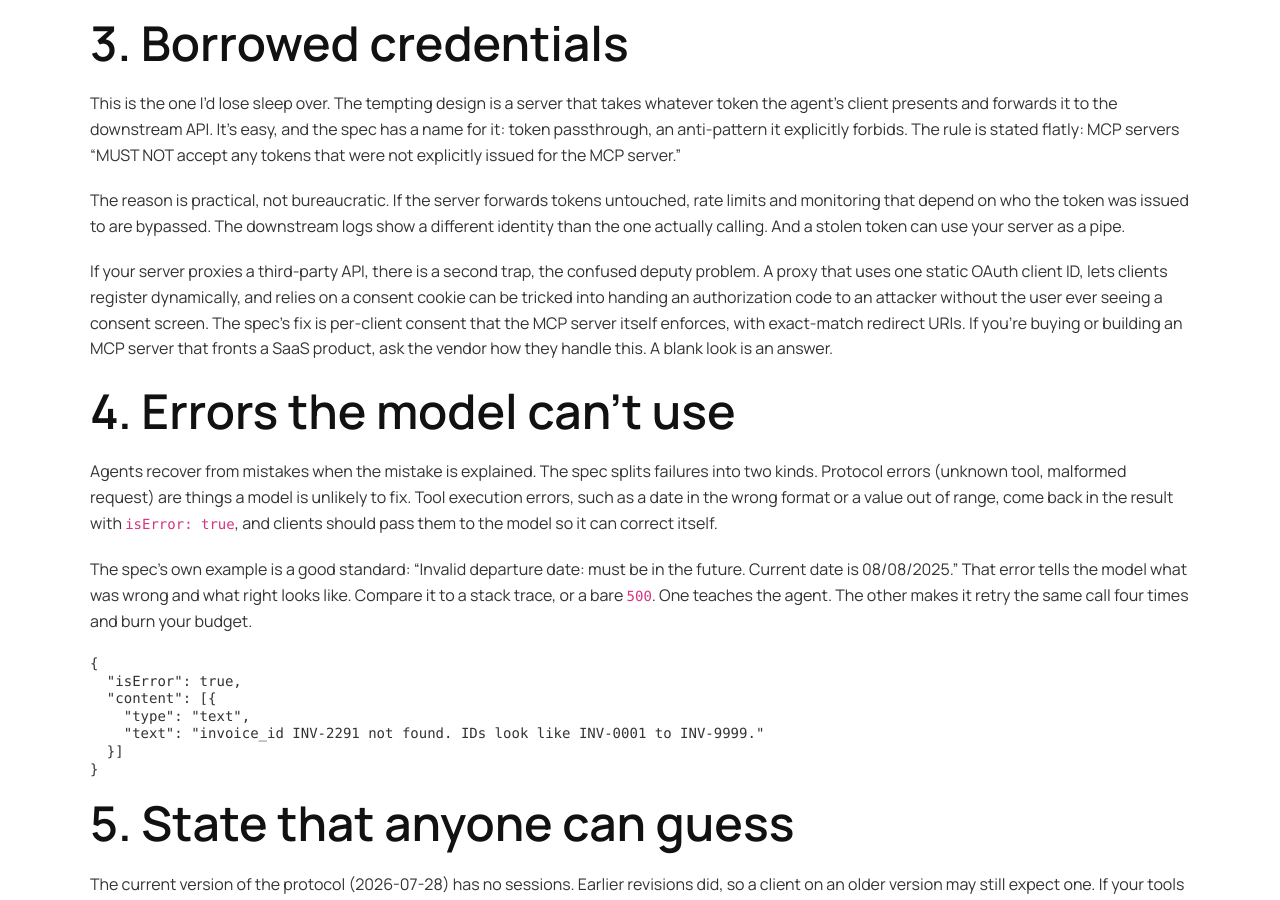
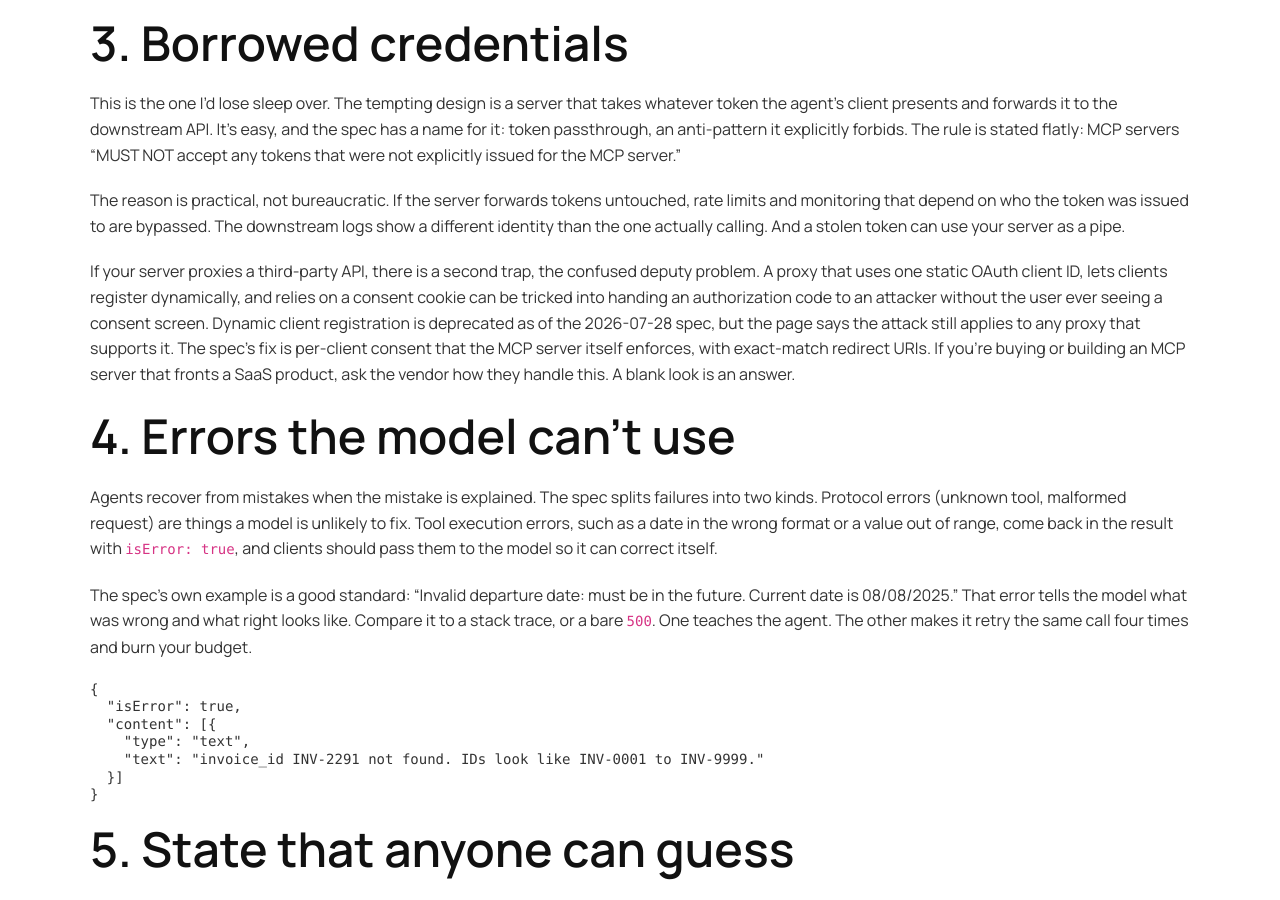
Before and after one commit to gritsa/www-gritsa.github.io, a Jekyll site: the page built from _posts/2026-10-07-mcp-servers-in-production-what-breaks-first.md, in a window 1280 px wide and 900 px high, scrolled down 2508 px. Built offline with Jekyll 4.4.1, drawn with Linux system fonts in a browser that asks for light colours; some of the changed text lies outside the part shown.

Commit message:
MCP post: note DCR deprecation in 2026-07-28 spec, point source link at final URL

```diff
--- a/_posts/2026-10-07-mcp-servers-in-production-what-breaks-first.md
+++ b/_posts/2026-10-07-mcp-servers-in-production-what-breaks-first.md
@@ -54,7 +54,7 @@ This is the one I'd lose sleep over. The tempting design is a server that takes
 
 The reason is practical, not bureaucratic. If the server forwards tokens untouched, rate limits and monitoring that depend on who the token was issued to are bypassed. The downstream logs show a different identity than the one actually calling. And a stolen token can use your server as a pipe.
 
-If your server proxies a third-party API, there is a second trap, the confused deputy problem. A proxy that uses one static OAuth client ID, lets clients register dynamically, and relies on a consent cookie can be tricked into handing an authorization code to an attacker without the user ever seeing a consent screen. The spec's fix is per-client consent that the MCP server itself enforces, with exact-match redirect URIs. If you're buying or building an MCP server that fronts a SaaS product, ask the vendor how they handle this. A blank look is an answer.
+If your server proxies a third-party API, there is a second trap, the confused deputy problem. A proxy that uses one static OAuth client ID, lets clients register dynamically, and relies on a consent cookie can be tricked into handing an authorization code to an attacker without the user ever seeing a consent screen. Dynamic client registration is deprecated as of the 2026-07-28 spec, but the page says the attack still applies to any proxy that supports it. The spec's fix is per-client consent that the MCP server itself enforces, with exact-match redirect URIs. If you're buying or building an MCP server that fronts a SaaS product, ask the vendor how they handle this. A blank look is an answer.
 
 ## 4. Errors the model can't use
 
@@ -104,7 +104,7 @@ One more caution from the spec: clients must treat tool annotations such as "rea
 
 None of this is exotic. It's the same discipline you'd apply to giving a new hire system access: decide the job, then grant the minimum. It's also the first conversation in every [production agent project we take on](/services/ai-agents/), before anyone writes a prompt, and it usually leads straight to the data underneath, which is where [the real work tends to be](/services/data-engineering/). If you read my [earlier piece on AI buyers](/blog/2026/10/06/your-next-b2b-buyer-might-be-an-ai-agent/), this is the other side of that table: once agents can act on your systems, the question stops being "can they reach us" and becomes "what should they touch." Before you connect anything, [write the test that defines a correct call](/blog/2026/10/12/write-the-test-before-you-hire-the-agent/).
 
-*Sources: the Model Context Protocol specification (the [tools](https://modelcontextprotocol.io/specification/latest/server/tools) and [security best practices](https://modelcontextprotocol.io/specification/latest/basic/security_best_practices) pages, read 2026-10-07 and re-read 2026-10-28 with no changes to the claims above), and the Jiva README.*
+*Sources: the Model Context Protocol specification (the [tools](https://modelcontextprotocol.io/specification/latest/server/tools) and [security best practices](https://modelcontextprotocol.io/docs/2026-07-28/tutorials/security/security_best_practices) pages, read 2026-10-07, re-read 2026-10-28 and again 2026-11-24; the only change is the deprecation note above), and the Jiva README.*
 
 One more layer sits behind the tools: the data they return. [Write-Audit-Publish](/blog/2026/10/13/write-audit-publish-for-agents/) covers how to keep unchecked tables out of an agent's reach.
 
```
